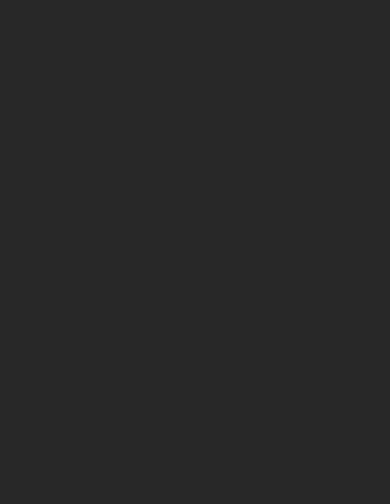
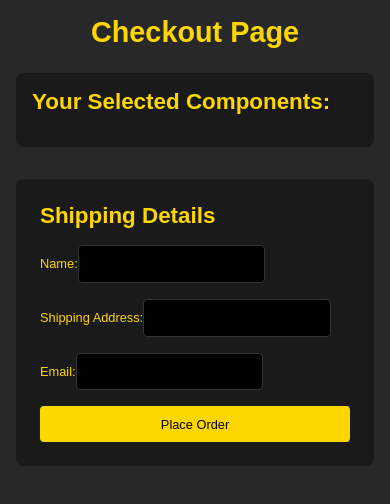
Before and after one commit to MohamedFazil89/PC-Build-Frontend, a React (Vite) app: page /checkout in a window 390 px wide. Before the commit this address had no page. Shown: the top 504 px of the page. Built offline with nearby package versions, Linux system fonts and the light colour scheme.

Commit message:
Place Order Page

```diff
--- a/src/App.jsx
+++ b/src/App.jsx
@@ -5,6 +5,7 @@ import Signup from './Components/SignUp';
 import Dashboard from './Components/Dashboard';
 import Booking from './Components/Booking';
 import BuildNow from './Components/BuildNow';
+import Checkout from './Components/CheckOut';
 import "./App.css"
 
 function App() {
@@ -16,6 +17,8 @@ function App() {
         <Route path="/" element={<Dashboard />} />
         <Route path="/Booking" element={<Booking />} />
         <Route path="/CustomBuild" element={<BuildNow />} />
+        <Route path="/checkout" element={<Checkout />} />
+
 
 
       </Routes>
--- /dev/null
+++ b/src/Components/CheckOut.jsx
@@ -0,0 +1,40 @@
+// Checkout.js
+import { useSelector } from "react-redux";
+import "./styles/CheckOut.css"
+
+export default function Checkout() {
+  const selectedComponents = useSelector((state) => state.component.selectedComponents);
+
+  return (
+    <div className="checkout-container">
+      <h2>Checkout Page</h2>
+      <div className="selected-components ">
+        <h3>Your Selected Components:</h3>
+        <ul>
+          {selectedComponents.map((component) => (
+            <li key={component.id}>{component.title} - ₹{component.price}</li>
+          ))}
+        </ul>
+      </div>
+      <div className="shipping-details ">
+        <h3>Shipping Details</h3>
+        <form>
+          <div>
+            <label>Name:</label>
+            <input type="text" name="name" required />
+          </div>
+          <div>
+            <label>Shipping Address:</label>
+            <input type="text" name="address" required />
+          </div>
+          <div>
+            <label>Email:</label>
+            <input type="email" name="email" required />
+          </div>
+          {/* Add more fields as needed */}
+          <button type="submit">Place Order</button>
+        </form>
+      </div>
+    </div>
+  );
+}
--- a/src/Components/Nav.jsx
+++ b/src/Components/Nav.jsx
@@ -37,9 +37,7 @@ export default function Nav() {
 
 
 
-      <label htmlFor="nav-check" className='navCheck nav-cart'>
-      <li className='Carts' onClick={OpenCard}><a href="#" className='Cart'>COMPONENTS</a></li>
-      </label>
+
 
 
       </label>
--- /dev/null
+++ b/src/Components/styles/CheckOut.css
@@ -0,0 +1,149 @@
+/* Global Reset */
+* {
+    margin: 0;
+    padding: 0;
+    box-sizing: border-box;
+  }
+
+  /* Base Styles */
+  body {
+    font-family: Arial, sans-serif;
+    background-color: #000;
+    color: #FFD700; /* Vibrant gold for text */
+  }
+
+  /* Checkout Container */
+  .checkout-container {
+    max-width: 1200px;
+    margin: 0 auto;
+    padding: 2rem;
+  }
+
+  /* Headings */
+  .checkout-container h2 {
+    text-align: center;
+    font-size: 2.5rem;
+    margin-bottom: 1.5rem;
+    color: #FFD700;
+  }
+
+  .checkout-container h3 {
+    font-size: 1.8rem;
+    margin-bottom: 1rem;
+    color: #FFD700;
+  }
+
+  /* Selected Components Section */
+  .selected-components {
+    background-color: #1a1a1a;
+    padding: 1rem;
+    border-radius: 8px;
+    margin-bottom: 2rem;
+  }
+
+  .selected-components ul {
+    list-style: none;
+  }
+
+  .selected-components li {
+    font-size: 1rem;
+    margin-bottom: 0.5rem;
+    padding: 0.5rem;
+    border-bottom: 1px solid #333;
+  }
+
+  /* Shipping Details Form Section */
+  .shipping-details {
+    background-color: #1a1a1a;
+    padding: 1.5rem;
+    border-radius: 8px;
+    margin-bottom: 2rem;
+  }
+
+  .shipping-details form {
+    display: flex;
+    flex-direction: column;
+    gap: 1rem;
+  }
+
+  .shipping-details label {
+    font-size: 1rem;
+    margin-bottom: 0.3rem;
+    color: #FFD700;
+  }
+
+  .shipping-details input {
+    padding: 0.35rem;
+    font-size: 1rem;
+    border: 1px solid #333;
+    border-radius: 4px;
+    background-color: #000;
+    color: #FFD700;
+    transition: border-color 0.3s ease;
+
+  }
+
+  .shipping-details input:focus {
+    border-color: #FFD700;
+    outline: none;
+  }
+
+  /* Submit Button */
+  .shipping-details button {
+    padding: 0.75rem;
+    font-size: 1rem;
+    background-color: #FFD700;
+    color: #000;
+    border: none;
+    border-radius: 4px;
+    cursor: pointer;
+    transition: background-color 0.3s ease;
+  }
+
+  .shipping-details button:hover {
+    background-color: #FFC107;
+  }
+
+  /* Responsive Adjustments */
+
+  /* Tablets (max-width: 768px) */
+  @media (max-width: 768px) {
+    .checkout-container {
+      padding: 1rem;
+    }
+    .checkout-container h2 {
+      font-size: 2rem;
+    }
+    .checkout-container h3 {
+      font-size: 1.6rem;
+    }
+    .selected-components li {
+      font-size: 0.9rem;
+    }
+    .shipping-details input {
+      padding: 0.65rem;
+      font-size: 0.9rem;
+    }
+    .shipping-details button {
+      padding: 0.65rem;
+      font-size: 0.9rem;
+    }
+  }
+
+  /* Mobile Devices (max-width: 480px) */
+  @media (max-width: 480px) {
+    .checkout-container h2 {
+      font-size: 1.8rem;
+    }
+    .checkout-container h3 {
+      font-size: 1.4rem;
+    }
+    .selected-components li {
+      font-size: 0.8rem;
+    }
+    .shipping-details label,
+    .shipping-details input,
+    .shipping-details button {
+      font-size: 0.8rem;
+    }
+  }
```
